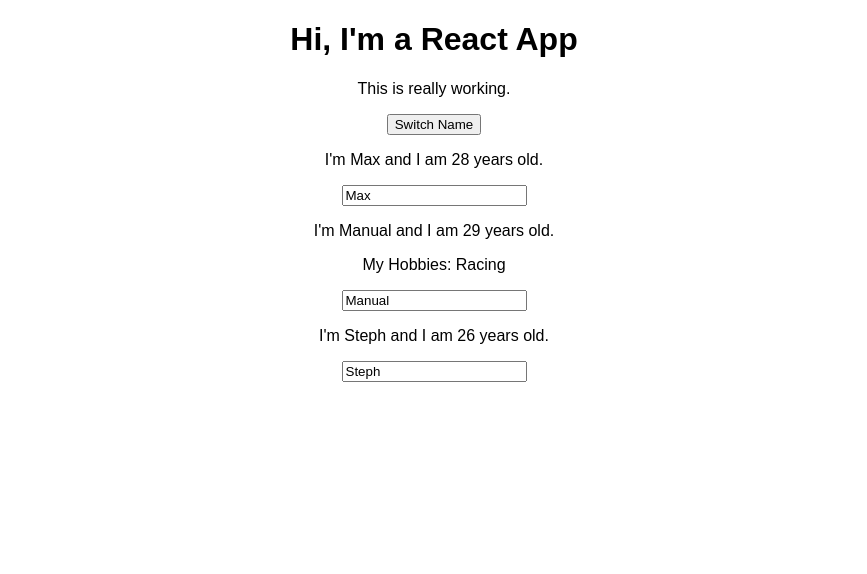
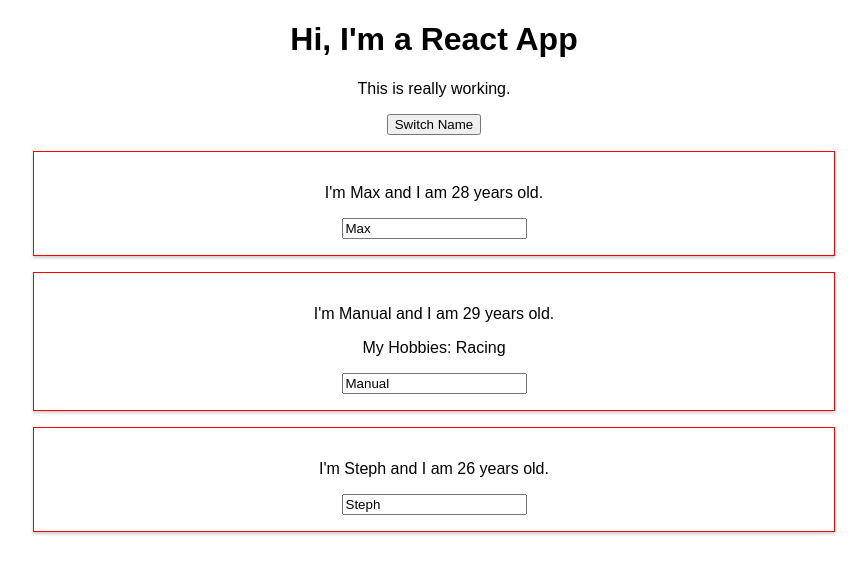
Before and after one commit to kpareek2592/react-complete-guide, a React (Create React App) app: page / in a window 1280 px wide. Shown: the top 574 px of the page, without its empty margins (206-1073 px from the left). Built offline with nearby package versions, Linux system fonts and the light colour scheme.

Commit message:
Adding styles with stylesheets

```diff
--- /dev/null
+++ b/src/Person/Person.css
@@ -0,0 +1,8 @@
+.Person {
+    width: 60%;
+    margin: 16px auto;
+    border: 1px solid red;
+    box-shadow: 0 2px 3px #ccc;
+    padding: 16px;
+    text-align: center;
+}
--- a/src/Person/Person.js
+++ b/src/Person/Person.js
@@ -1,8 +1,9 @@
 import React from 'react';
+import './Person.css';
 
 const person = (props) => {
     return (
-        <div>
+        <div className = 'Person'>
             <p onClick = {props.click}>I'm {props.name} and I am {props.age} years old.</p>
             <p>{props.children}</p>
             <input type="text" onChange={props.changed} value={props.name}/>
```
